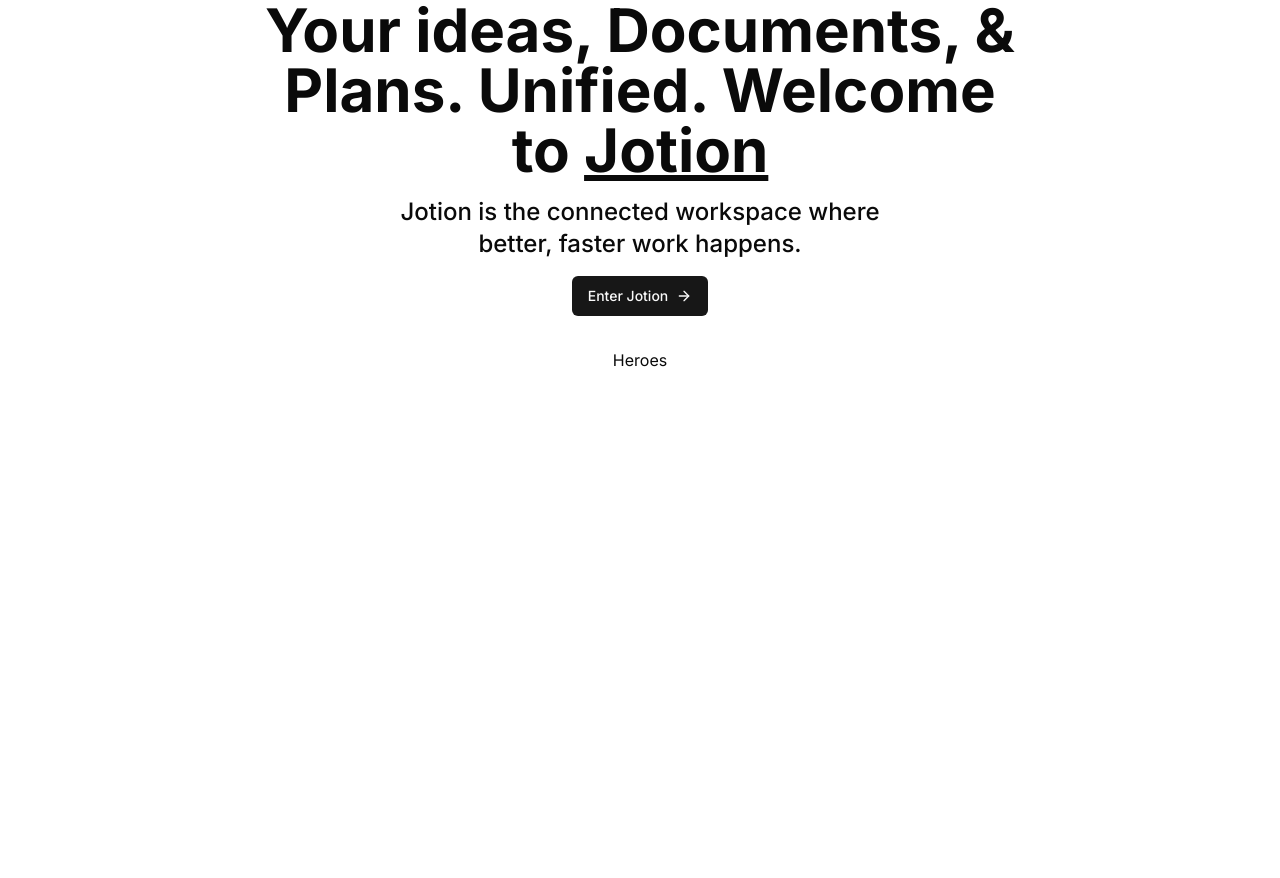
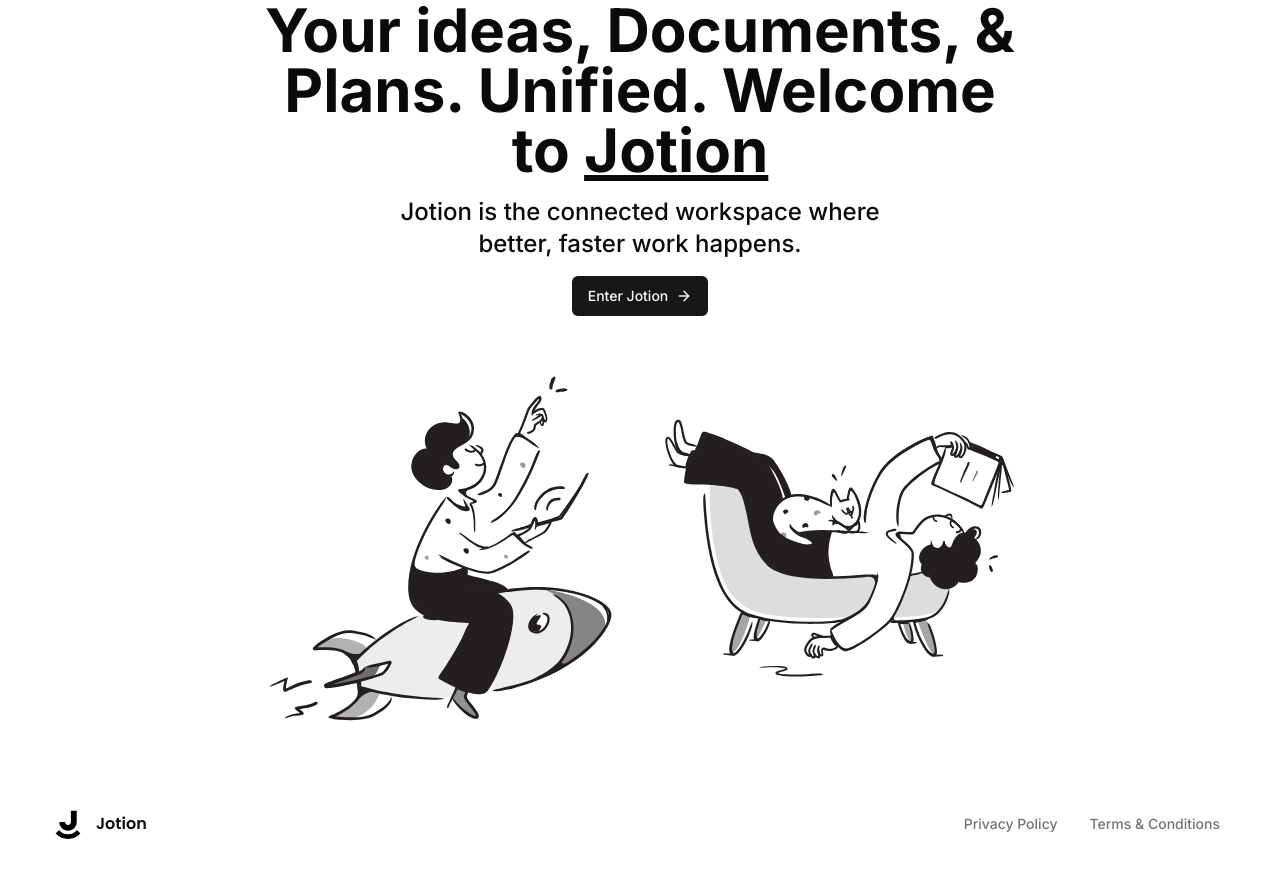
Before and after one commit to mel418/notion-clone-yt-tutorial, a Next.js app: page / in a window 1280 px wide. Shown: the top 878 px of the page. Before the commit the page ends 800 px from the top, so only its background shows below. Built offline with nearby package versions, Linux system fonts and the light colour scheme.

Commit message:
heroes and footer

```diff
--- /dev/null
+++ b/app/(marketing)/_components/footer.tsx
@@ -0,0 +1,18 @@
+import { Button } from "@/components/ui/button"
+import { Logo } from "./logo"
+
+export const Footer = () => {
+    return(
+        <div className="flex items-center w-full p-6 bg-background z-50">
+            <Logo />
+            <div className="md:ml-auto w-full justify-between md:justify-end flex items-center gap-x-2 text-muted-foreground">
+                <Button variant="ghost" size="sm">
+                    Privacy Policy
+                </Button>
+                <Button variant="ghost" size="sm">
+                    Terms & Conditions
+                </Button>
+            </div>
+        </div>
+    )
+}
--- a/app/(marketing)/_components/heroes.tsx
+++ b/app/(marketing)/_components/heroes.tsx
@@ -2,8 +2,25 @@
 
 export const Heroes = () => {
     return(
-        <div>
-            Heroes
+        <div className="flex flex-col items-center justify-center max-w-5xl">
+            <div className="flex items-center">
+                <div className="relative w-[300px] h-[300px] sm:w-[350px]sm:h-[350px] md:h-[400px] md:w-[400px]">
+                    <Image
+                        src="/Fast-Internet.svg"
+                        fill
+                        className="object-contain"
+                        alt="Fast Internet"
+                    />
+                </div>
+                <div className="relative h-[400px] w-[400px] hidden md:block">
+                    <Image
+                        src="/Chill-Time.svg"
+                        fill
+                        className="object-contain"
+                        alt="Chill Time"
+                    />
+                </div>
+            </div>
         </div>
     )
 }
--- /dev/null
+++ b/app/(marketing)/_components/logo.tsx
@@ -0,0 +1,25 @@
+import Image from "next/image";
+import { Poppins } from "next/font/google";
+
+import { cn } from "@/lib/utils";
+
+const font = Poppins({
+    subsets: ["latin"],
+    weight: ["400", "600"]
+});
+
+export const Logo = () => {
+    return (
+        <div className="hidden md:flex items-center gap-x-2">
+            <Image
+                src="/logo.svg"
+                height="40"
+                width="40"
+                alt="Logo"
+            />
+            <p className={cn("font-semibold", font.className)}>
+                Jotion
+            </p>
+        </div>
+    )
+}
--- a/app/(marketing)/page.tsx
+++ b/app/(marketing)/page.tsx
@@ -1,6 +1,7 @@
 import { Button } from "@/components/ui/button";
 import { Heading } from "./_components/heading";
 import { Heroes } from "./_components/heroes";
+import { Footer } from "./_components/footer";
 
 
 const MarketingPage = () => {
@@ -9,6 +10,7 @@
       <div className="flex flex-col items-center justify-center md:justify-start text-center gap-y-8 flex-1 px-6 pb-10">
         <Heading />
         <Heroes />
+        <Footer />
       </div>
     </div>
   );
```
Also changed, not shown: public/Chill-Time.svg (added), public/Fast-Internet.svg (added).
